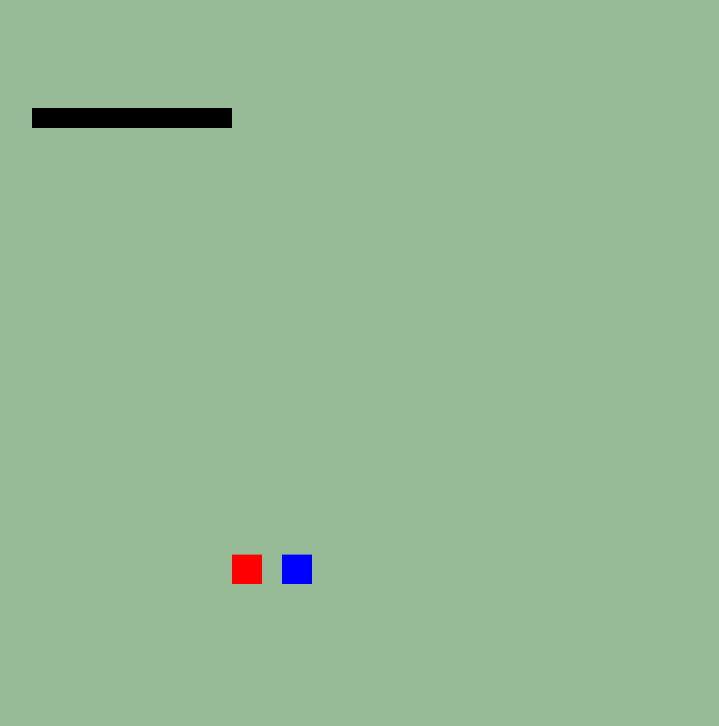
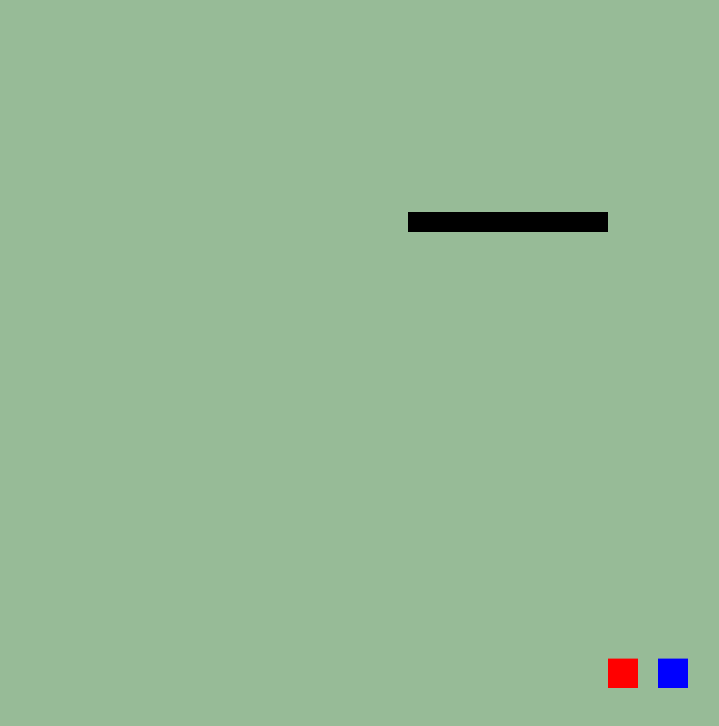
Before and after one commit to yanelysvelarde/Bot-Drop, a plain HTML site: page index.html in a window 1280 px wide. Shown: the whole page, without its empty margins (176-895 px from the left). Drawn offline with Linux system fonts and the light colour scheme.

Commit message:
something weird

```diff
--- a/index.html
+++ b/index.html
@@ -1,6 +1,10 @@
 <style>
+
 body {
     background: rgb(151, 187, 151);
+    display: flex;
+    justify-content: center;
+    align-items: center;
   }
 
 
@@ -10,6 +14,9 @@ body {
 
 
 
-<canvas> </canvas>
+<canvas>
+
+
+</canvas>
 
 <script src="index.js"> </script>
--- a/index.js
+++ b/index.js
@@ -9,14 +9,10 @@ const c = canvas.getContext('2d')
 console.log(c)
 
 
-canvas.width = 1024
+canvas.width = 512
 canvas.height = 576
 
 
-const scaledCanvas = {
-  width: canvas.width / 4,
-  height: canvas.height / 4,
-}
 
 
 
```
